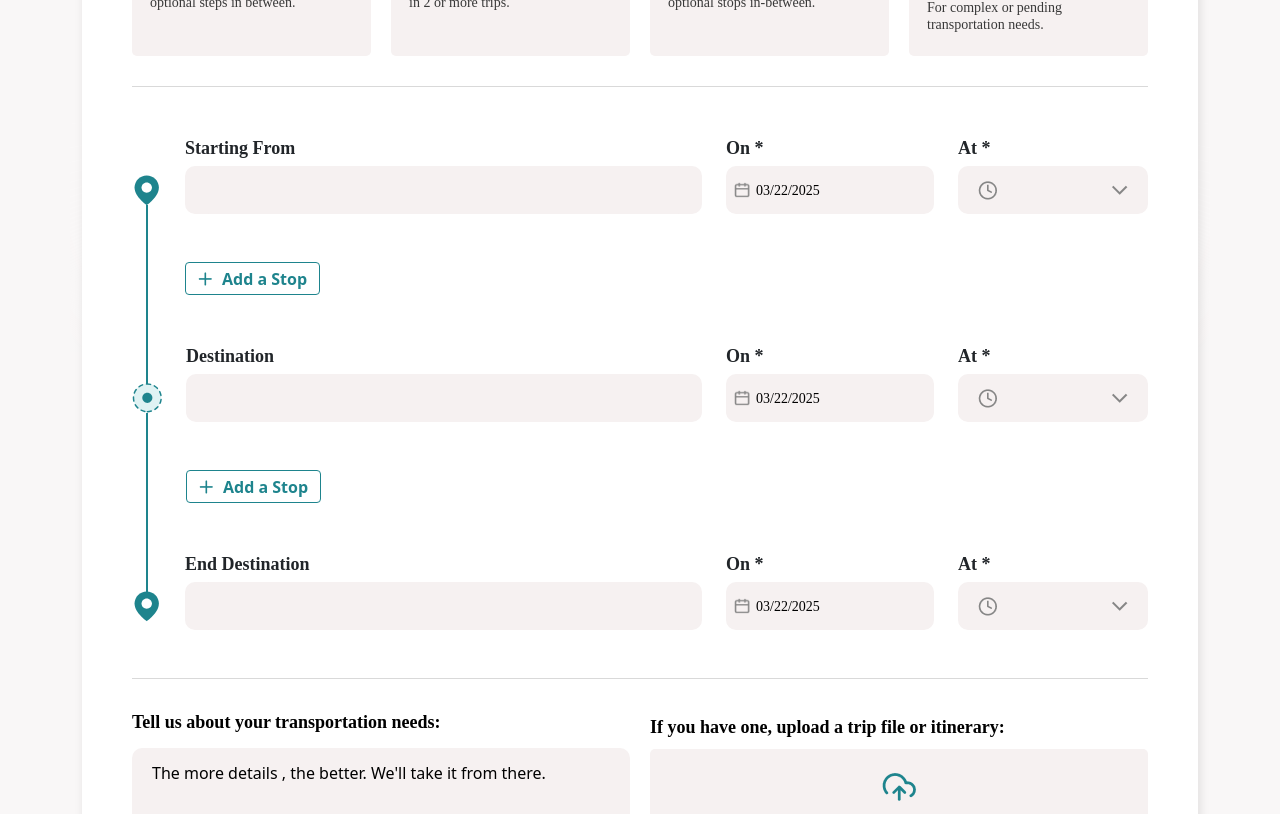
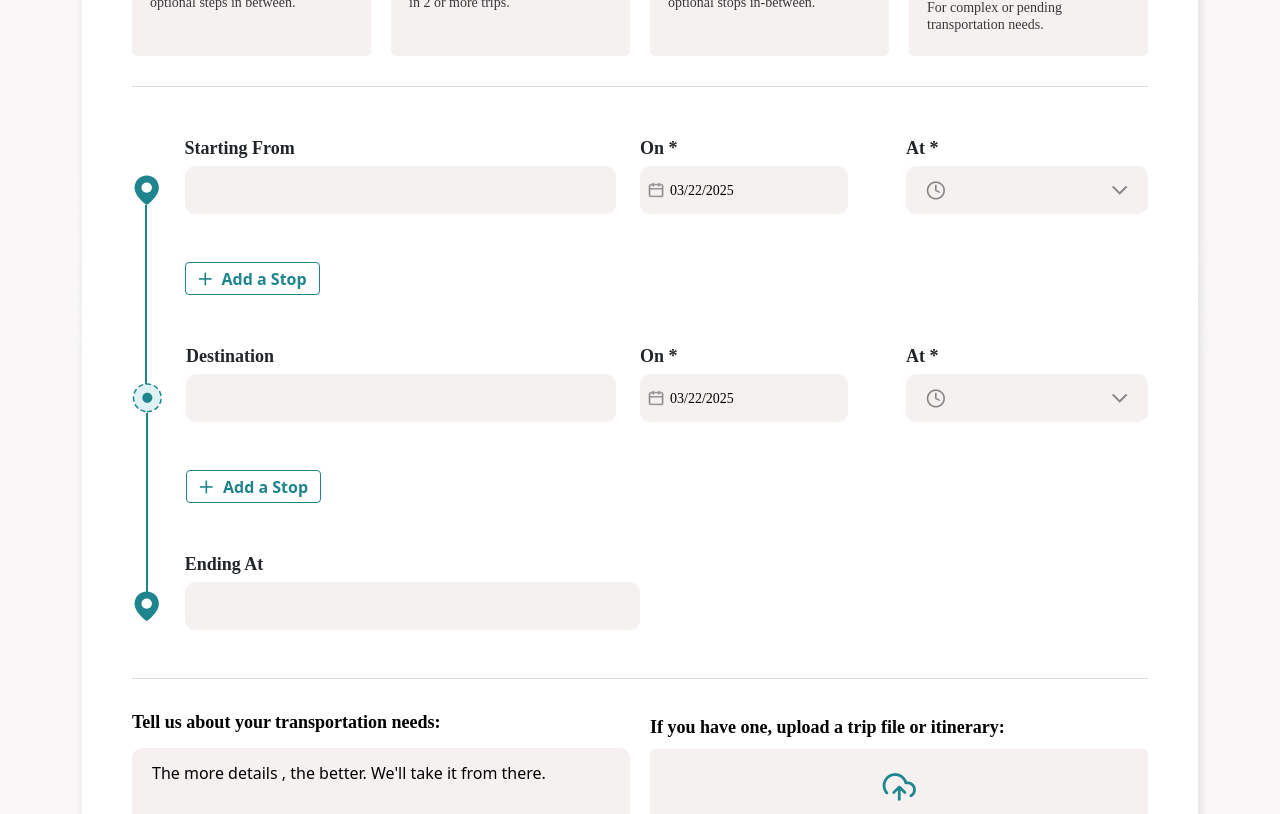
Before and after one commit to parthsunilmodi/buster, a React (Vite) app: page /dashboard in a window 1280 px wide. Shown: the part 520-1334 px from the top of the page. Built offline with nearby package versions, Linux system fonts and the light colour scheme.

Commit message:
feat: cards

```diff
--- a/src/components/TripPlanner/DragableItem.tsx
+++ b/src/components/TripPlanner/DragableItem.tsx
@@ -5,10 +5,12 @@ import CustomTimePicker from '../CustomTimePicker/index';
 import InputField from '../Input';
 import CustomDateRange from '../DateRangePicker';
 import { Location, DestinationSVG } from '../../assets/svg';
+import { data } from '../../constants'
 
 const ItemType = "DRAGGABLE_ITEM";
 
-const DraggableItem = ({ item, index, moveItem, items, setItems }) => {
+const DraggableItem = ({ item, index, moveItem, items, setItems, selectedCard }) => {
+  const { tripType } = data;
   const [, ref] = useDrag({
     type: ItemType,
     item: { index },
@@ -28,16 +30,14 @@ const DraggableItem = ({ item, index, moveItem, items, setItems }) => {
     if (index === 0) {
       return 'Starting From';
     } else if (index === items.length - 1) {
-      return 'End Destination';
+      return 'Ending At';
     } else {
       return 'Destination';
     }
   }, [index, items.length]);
 
   const renderIcon = useMemo(() => {
-    if (index === 0) {
-      return <Location />;
-    } else if (index === items.length - 1) {
+    if (index === 0 || index === items.length - 1) {
       return <Location />;
     } else {
       return <DestinationSVG />;
@@ -46,8 +46,8 @@ const DraggableItem = ({ item, index, moveItem, items, setItems }) => {
 
   const handleAddItem = (index) => {
     const newItem = {
-      id: Date.now(), // Unique ID based on current timestamp
-      text: `New Item ${Date.now()}`, // Default text for the new item
+      id: Date.now(),
+      text: `New Item ${Date.now()}`,
     };
 
     const updatedItems = [...items];
@@ -65,17 +65,9 @@ const DraggableItem = ({ item, index, moveItem, items, setItems }) => {
 
 
   return (
-    <div className="d-flex flex-row items-center gap-4 w-100" ref={(node) => ref(drop(node))}>
-      {/* Starting From Input */}
-      {/*<div className="d-flex stepper-main justify-content-center align-items-center flex-column">*/}
-      {/*  <img src={renderIcon} alt="location" width={30} />*/}
-      {/*  <hr className="hr-wrapper"/>*/}
-      {/*</div>*/}
-      <div className="d-flex flex-column gap-3 w-100">
-        <div className="d-flex flex-row items-center gap-4">
-          <div className="d-flex gap-4 align-items-lg-start w-75">
+    <div className="d-flex flex-row items-center gap-4 w-100"  ref={(node) => ref(drop(node))}>
+      <div className="d-flex gap-4 align-items-lg-start w-50">
         <div className="d-flex position-relative stepper-main justify-content-center align-items-center flex-column">
-              {/*<img src={renderIcon} alt="location" width={30} />*/}
           {renderIcon}
           {
             items.length - 1 !== index && (
@@ -83,21 +75,31 @@ const DraggableItem = ({ item, index, moveItem, items, setItems }) => {
             )
           }
         </div>
-            <div className="d-flex flex-column w-100">
+        <div className="d-flex flex-column justify-content-end w-100">
+          {
+            selectedCard === tripType.roundTrip && index === items.length - 1 ?
+              <div className="d-flex flex-column gap-2">
+                <span className="label">Ending At</span>
+                <span className="description-wrapper">Round trip: end point will be the same as the start point</span>
+              </div>
+              :
               <InputField
                 name="location"
                 value={item.location}
                 label={renderLabel}
                 onChange={(e)=> handleChange("location", e.target.value)}
               />
+          }
           {index !== items.length - 1 && (
             <button className="common-btn mb-5 mt-5" onClick={() => handleAddItem(index)}>
               <img src={plusIcon} alt="PlusIcon" /> Add a Stop
             </button>
           )}
         </div>
-
       </div>
+      {
+        items.length - 1 !== index && (
+          <>
           <div className="w-25">
             <div className="label">On *</div>
             <CustomDateRange
@@ -109,11 +111,11 @@ const DraggableItem = ({ item, index, moveItem, items, setItems }) => {
           <div className="w-25">
             <div className="label">At *</div>
               <CustomTimePicker value={item.at} onChange={(time) => handleChange("at", time )}  />
-          </div>
-        </div>
 
             </div>
-
+          </>
+        )
+      }
     </div>
   );
 };
--- a/src/components/TripPlanner/TripPlanner.scss
+++ b/src/components/TripPlanner/TripPlanner.scss
@@ -13,6 +13,11 @@
 .trip-planner-main {
   border-bottom: 1px solid $grey-2;
 }
+
+.description-wrapper {
+
+}
+
 .common-btn {
   height: 33px;
   display: flex;
--- a/src/components/TripPlanner/index.tsx
+++ b/src/components/TripPlanner/index.tsx
@@ -5,8 +5,11 @@ import plusIcon from '../../assets/images/plusIcon.png';
 import DraggableItem from './DragableItem';
 import './TripPlanner.scss'
 
+interface ITripPlanner {
+  selectedCard: string | null
+}
 
-const TripPlanner = () => {
+const TripPlanner = ({ selectedCard } :ITripPlanner) => {
   const [items, setItems] = useState([
     { id: 322, text: "Harsh Common Service Center, Shop No-", location: "", date: new Date(), at:"" },
     { id: 34, text: "xzCs", location: "", date: new Date(), at:"" },
@@ -44,6 +47,7 @@ const TripPlanner = () => {
             items={items}
             moveItem={moveItem}
             setItems={setItems}
+            selectedCard={selectedCard}
           />
           </div>
         ))}
--- a/src/constants/data.constant.ts
+++ b/src/constants/data.constant.ts
@@ -3,23 +3,34 @@ import cardImg2 from '../assets/images/trip-icon2.png';
 import cardImg3 from '../assets/images/trip-icon3.png';
 import cardImg4 from '../assets/images/trip-icon4.png';
 
+const tripType = {
+  roundTrip: 'roundTrip',
+  localShuttle: 'localShuttle',
+  oneWay: 'oneWay',
+  other: 'other'
+}
+
 const TRIP_CARD_DATA = [
   {
+    key: tripType.roundTrip,
     title: "Roundtrip",
     description: "Point A to B and back to A with optional steps in between.",
     icon: cardImg1,
   },
   {
+    key: tripType.localShuttle,
     title: "Continuous local shuttle",
     description: "Move people in between locations in 2 or more trips.",
     icon: cardImg2,
   },
   {
+    key: tripType.oneWay,
     title: "One way",
     description: "A simple one-way trip, with optional stops in-between.",
     icon: cardImg3,
   },
   {
+    key: tripType.other,
     title: "Other: Large trip or details pending",
     description: "For complex or pending transportation needs.",
     icon: cardImg4,
@@ -28,6 +39,7 @@ const TRIP_CARD_DATA = [
 
 const data = {
   TRIP_CARD_DATA,
+  tripType
 }
 
 export default data;
--- a/src/pages/TripInformationForm/TripCards.tsx
+++ b/src/pages/TripInformationForm/TripCards.tsx
@@ -3,8 +3,12 @@ import CustomCard from '../../components/CustomCard';
 import { data } from '../../constants';
 import './TripInformationForm.scss';
 
-const TripCards: React.FC = () => {
-  const [selectedIndex, setSelectedIndex] = useState<number | null>(null);
+interface ITripCard {
+  selectedCard: string | null;
+  setSelectedCard: (value: string) => void
+}
+
+const TripCards: React.FC<ITripCard> = ({ selectedCard, setSelectedCard}) => {
   const { TRIP_CARD_DATA } = data;
 
   return (
@@ -15,8 +19,8 @@ const TripCards: React.FC = () => {
           title={trip.title}
           description={trip.description}
           icon={trip.icon}
-          selected={selectedIndex === index}
-          onClick={() => setSelectedIndex(index)}
+          selected={trip.key === selectedCard}
+          onClick={() => setSelectedCard(trip.key)}
         />
       ))}
     </div>
--- a/src/pages/TripInformationForm/index.tsx
+++ b/src/pages/TripInformationForm/index.tsx
@@ -1,5 +1,5 @@
 
-import React from 'react';
+import React, { useState } from 'react';
 import CustomDropdown from '../../components/CustomDropdown';
 import FileSelector from '../../components/FileSelector';
 import InputField from '../../components/Input';
@@ -10,6 +10,7 @@ import './TripInformationForm.scss';
 const TripInformationForm = () => {
 
   const busTypes = ["Standard", "Luxury", "Mini", "Double Decker"];
+  const [selectedCard, setSelectedCard] = useState<string | null>(null);
 
   const handleSelection = (selectedValue: string) => {
     console.log("Selected Bus Type:", selectedValue);
@@ -22,8 +23,8 @@ const TripInformationForm = () => {
         <div className="step-text">Step 1 of 2</div>
       </div>
       <div className="trip-sub-titile mt-4 w-100">First, select trip type</div>
-      <TripCards />
-      <TripPlanner />
+      <TripCards setSelectedCard={setSelectedCard} selectedCard={selectedCard} />
+      <TripPlanner selectedCard={selectedCard} />
       <div className="main-form-container">
         <div className="trip-form-container flex-column flex-lg-row">
           <div className="trip-form-sub-container">
```
Lines whose indentation alone changed are shown as unchanged.
